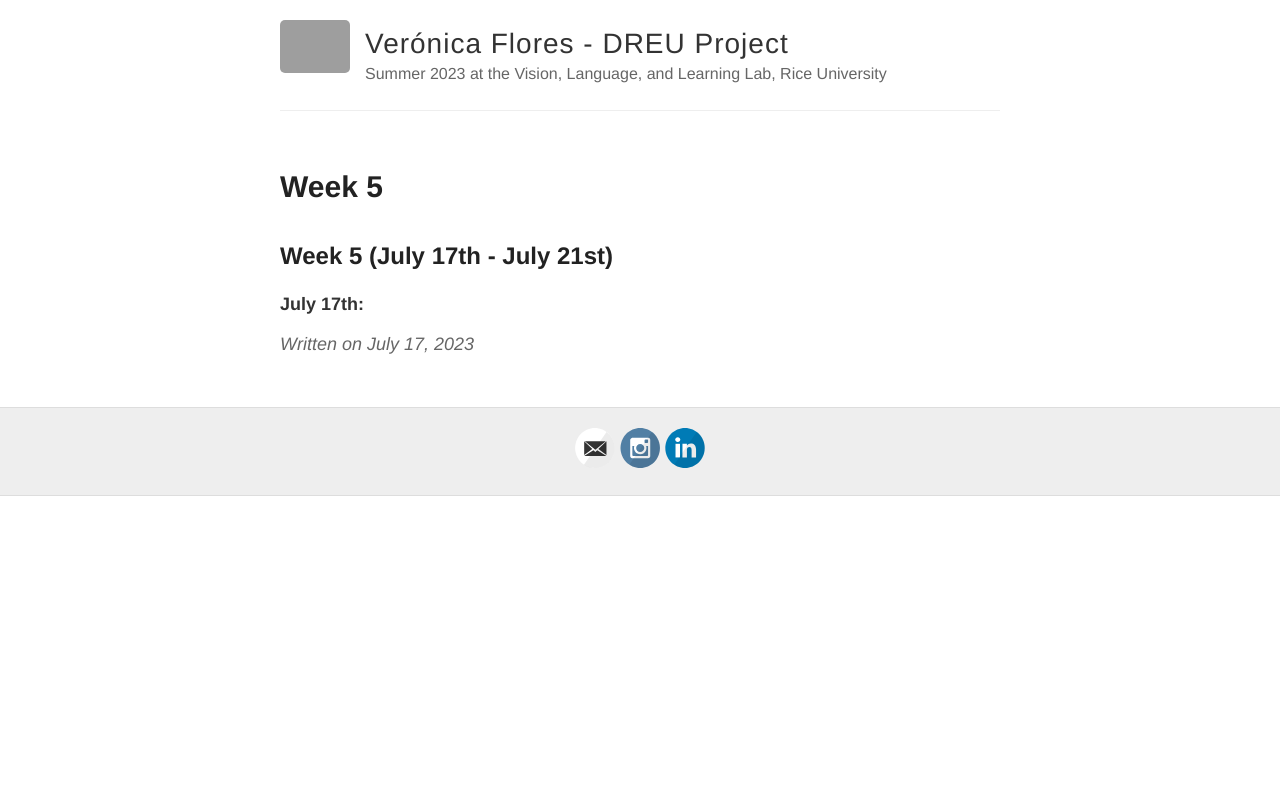
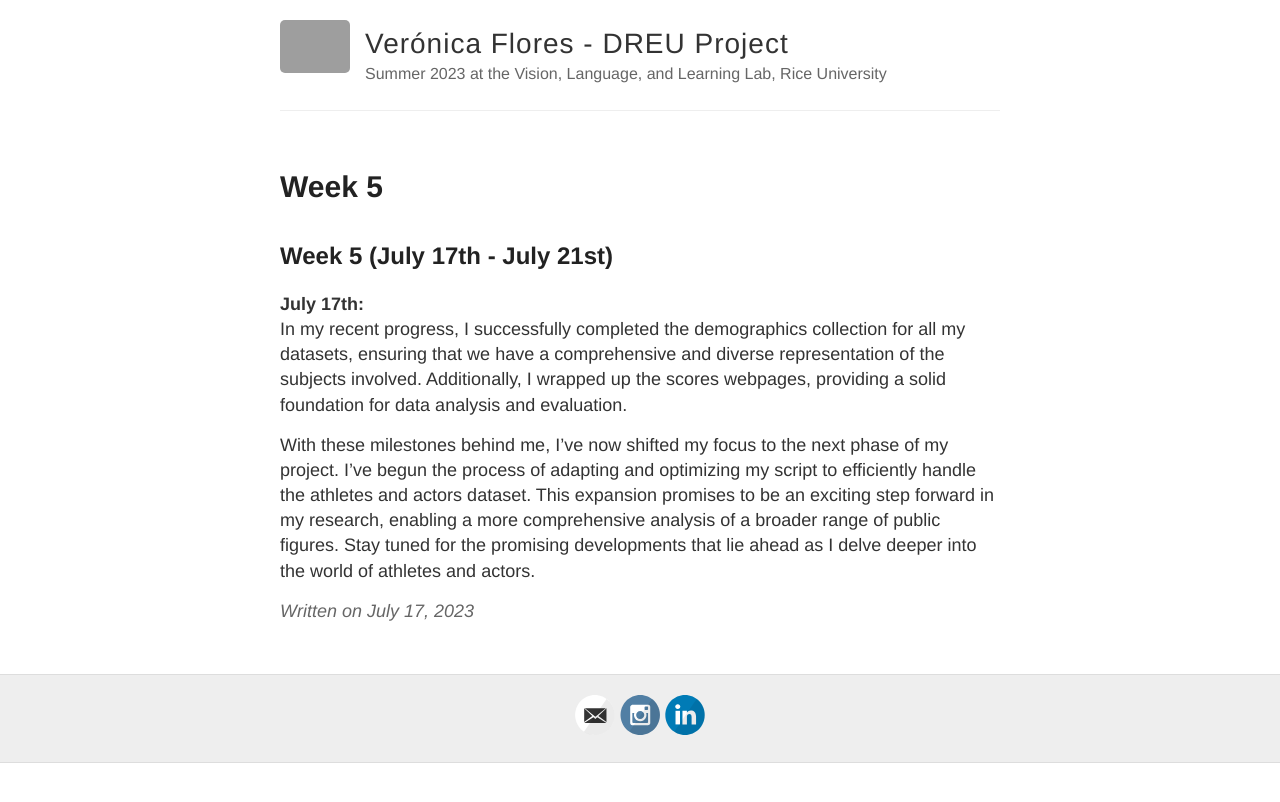
Before and after one commit to veronicaflores/dreusummer2023, a Jekyll site: the page built from _posts/2023-07-17-week5.md, in a window 1280 px wide. Shown: the top 802 px of the page. Built offline with Jekyll 4.4.1, drawn with Linux system fonts in a browser that asks for light colours.

Commit message:
Update 2023-07-17-week5.md

```diff
--- a/_posts/2023-07-17-week5.md
+++ b/_posts/2023-07-17-week5.md
@@ -6,3 +6,6 @@ title: Week 5
 ## Week 5 (July 17th - July 21st)
 
 **July 17th:**
+In my recent progress, I successfully completed the demographics collection for all my datasets, ensuring that we have a comprehensive and diverse representation of the subjects involved. Additionally, I wrapped up the scores webpages, providing a solid foundation for data analysis and evaluation.
+
+With these milestones behind me, I've now shifted my focus to the next phase of my project. I've begun the process of adapting and optimizing my script to efficiently handle the athletes and actors dataset. This expansion promises to be an exciting step forward in my research, enabling a more comprehensive analysis of a broader range of public figures. Stay tuned for the promising developments that lie ahead as I delve deeper into the world of athletes and actors.
```
